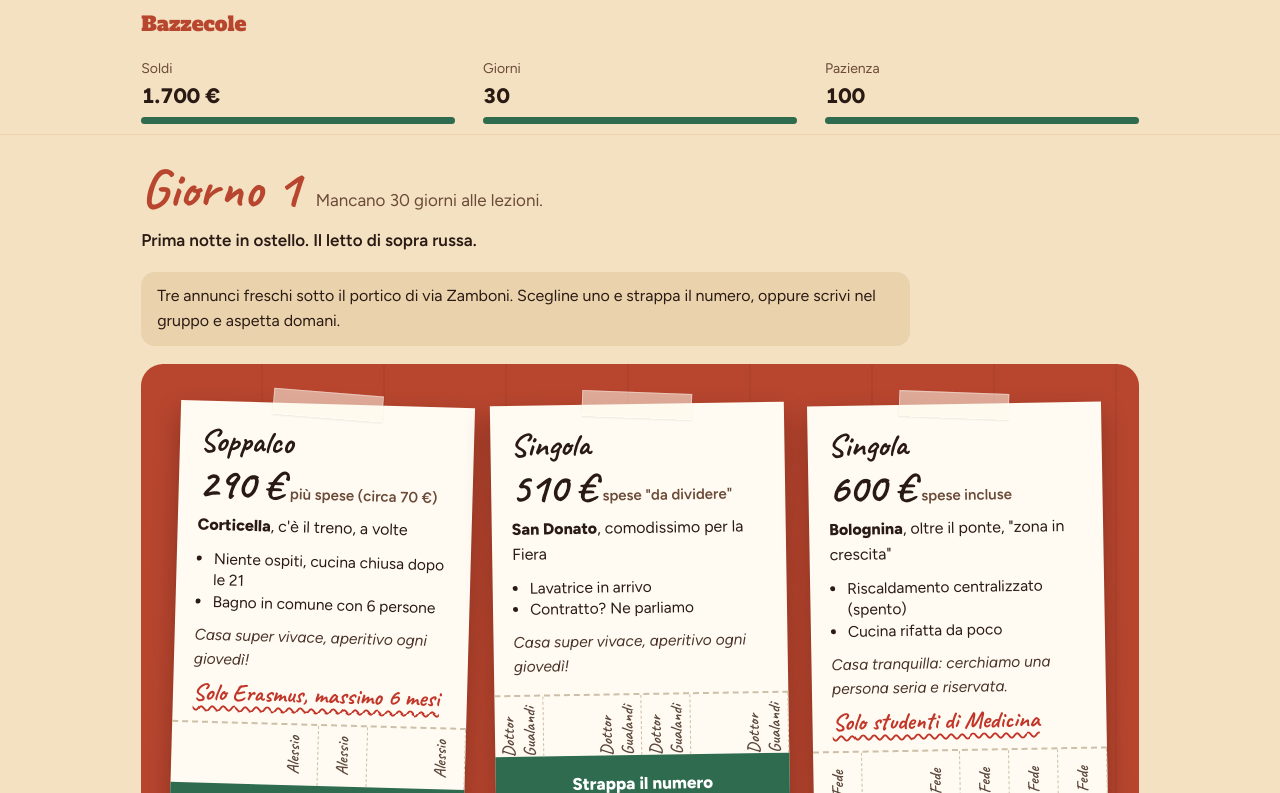
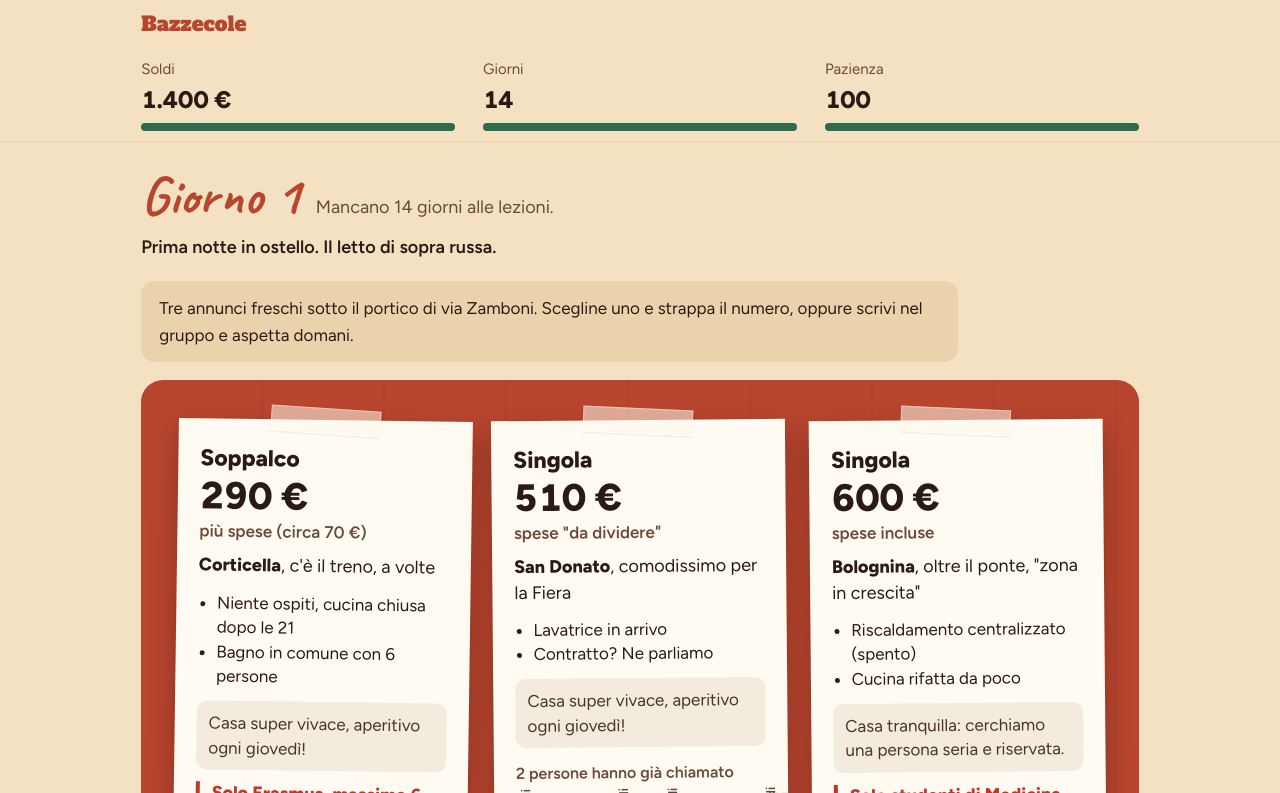
Before and after one commit to davidedivdev/bazzecole, a plain HTML site: page stanza/index.html in a window 1280 px wide. Both pictures are taken after a click on the button "Inizia a cercare". Shown: the top 793 px of the page. Drawn offline with Linux system fonts and the light colour scheme.

Commit message:
Stanza: due settimane di gioco e testi più grandi e leggibili
Co-Authored-By: Claude Opus 5.5 <noreply@anthropic.com>
Claude-Session: https://claude.ai/code/session_01FMyduUsgWzfSn1egDcu9mq

```diff
--- a/stanza/index.html
+++ b/stanza/index.html
@@ -28,7 +28,7 @@
  --bubble:light-dark(#EFE2CB,#3A2A20);--phone:light-dark(#FFFBF2,#1E1611)}
 :root[data-theme=light]{color-scheme:light}:root[data-theme=dark]{color-scheme:dark}
 *{box-sizing:border-box;min-width:0}
-body{margin:0;background:var(--wall);color:var(--ink);font:17px/1.55 Figtree,system-ui,sans-serif;overflow-x:clip}
+body{margin:0;background:var(--wall);color:var(--ink);font:18px/1.55 Figtree,system-ui,sans-serif;overflow-x:clip}
 section[hidden],[hidden]{display:none!important}
 .wrap{max-width:1100px;margin:0 auto;padding:0 max(4vw,16px)}
 .top{display:flex;justify-content:space-between;align-items:center;padding:14px 0}
@@ -37,7 +37,7 @@ h1,h2,.hand{font-family:Caveat,cursive;font-weight:700;line-height:1;margin:0;te
 p{margin:0}
 button{font:inherit;cursor:pointer}
 button:focus-visible,a:focus-visible,input:focus-visible{outline:3px solid var(--green);outline-offset:3px}
-.btn{border:0;border-radius:14px;background:var(--green);color:#fff;font-weight:800;font-size:18px;padding:15px 22px;min-height:54px;box-shadow:0 4px 0 var(--green2);transition:transform .15s ease-out,box-shadow .15s ease-out}
+.btn{border:0;border-radius:14px;background:var(--green);color:#fff;font-weight:800;font-size:19px;padding:16px 22px;min-height:56px;box-shadow:0 4px 0 var(--green2);transition:transform .15s ease-out,box-shadow .15s ease-out}
 .btn:hover{transform:translateY(-1px)}
 .btn:active{transform:translateY(3px);box-shadow:0 1px 0 var(--green2)}
 .btn.line{background:transparent;color:var(--ink);box-shadow:inset 0 0 0 2px var(--ink)}
@@ -61,8 +61,8 @@ button:focus-visible,a:focus-visible,input:focus-visible{outline:3px solid var(-
 .who{display:grid;grid-template-columns:repeat(auto-fit,minmax(min(100%,210px),1fr));gap:14px}
 .who label{position:relative;display:block;background:var(--wall2);border-radius:16px;padding:16px 16px 16px 50px;cursor:pointer;border:2px solid transparent;transition:border-color .15s ease-out}
 .who input{position:absolute;left:16px;top:19px;width:20px;height:20px;accent-color:var(--green);margin:0}
-.who b{display:block;font-size:18px}
-.who small{display:block;color:var(--soft);font-size:15px;margin-top:4px}
+.who b{display:block;font-size:19px}
+.who small{display:block;color:var(--soft);font-size:16px;margin-top:4px}
 .who label:has(input:checked){border-color:var(--green)}
 details{color:var(--soft)}
 summary{color:var(--ink);font-weight:600;cursor:pointer;min-height:44px;display:flex;align-items:center}
@@ -72,9 +72,9 @@ details ul{margin:0;padding-left:1.2em}details li{margin:6px 0}
 .hud{position:sticky;top:0;z-index:5;background:var(--wall);border-bottom:1px solid var(--wall2);padding:10px 0}
 .meters{display:grid;grid-template-columns:repeat(3,minmax(0,1fr));gap:clamp(10px,3vw,28px)}
 .m{position:relative}
-.m span{font-size:14px;color:var(--soft);display:block}
-.m b{font-size:clamp(17px,4vw,21px);font-variant-numeric:tabular-nums;white-space:nowrap}
-.m i{display:block;height:7px;border-radius:9px;background:var(--wall2);margin-top:5px;overflow:hidden}
+.m span{font-size:15px;color:var(--soft);display:block}
+.m b{font-size:clamp(20px,5vw,24px);font-variant-numeric:tabular-nums;white-space:nowrap}
+.m i{display:block;height:8px;border-radius:9px;background:var(--wall2);margin-top:5px;overflow:hidden}
 .m i s{display:block;height:100%;background:var(--green);transform-origin:left;transition:transform .3s ease-out}
 .m.low i s{background:var(--red)}
 .delta{position:absolute;right:0;top:-2px;font-weight:800;font-style:normal;font-size:15px;animation:up .45s ease-out forwards;pointer-events:none}
@@ -85,20 +85,22 @@ details ul{margin:0;padding-left:1.2em}details li{margin:6px 0}
 .day p{color:var(--soft)}
 .news{min-height:1.6em;margin:6px 0 18px;font-weight:600;transition:opacity .25s ease-out}
 .news.fade{opacity:0}
-.tip{background:var(--wall2);border-radius:14px;padding:12px 16px;font-size:16px;margin-bottom:18px;max-width:75ch}
+.tip{background:var(--wall2);border-radius:14px;padding:14px 18px;font-size:17px;margin-bottom:18px;max-width:75ch}
 .wall{background:var(--terra) repeating-linear-gradient(90deg,transparent 0 120px,rgba(0,0,0,.05) 120px 122px);border-radius:22px;padding:clamp(24px,4vw,40px) clamp(14px,3vw,34px)}
-.board{display:grid;grid-template-columns:repeat(auto-fit,minmax(min(100%,270px),1fr));gap:30px 24px;align-items:start}
-.ad{position:relative;background:var(--paper);color:var(--pink);padding:24px 20px 0;transform:rotate(var(--r,0deg));box-shadow:0 2px 0 rgba(0,0,0,.07),0 12px 26px rgba(40,10,0,.32);transition:transform .2s ease-out}
+.board{display:grid;grid-template-columns:repeat(auto-fit,minmax(min(100%,290px),1fr));gap:30px 24px;align-items:start}
+.ad{position:relative;background:var(--paper);color:var(--pink);padding:26px 22px 0;transform:rotate(var(--r,0deg));box-shadow:0 2px 0 rgba(0,0,0,.07),0 12px 26px rgba(40,10,0,.32);transition:transform .2s ease-out}
 .ad:hover{transform:rotate(var(--r,0deg)) translateY(-3px)}
-.ad .kind{font:700 32px/1 Caveat,cursive}
-.ad .price{font:700 42px/1 Caveat,cursive;margin-top:6px}
-.ad .price small{font:600 15px Figtree,sans-serif;color:#6B4A38;margin-left:6px}
-.ad .zone{font-size:16px;margin-top:8px}
-.ad ul{margin:10px 0 0;padding-left:1.1em;font-size:15.5px;line-height:1.4}
-.ad .vibe{font-style:italic;font-size:15.5px;margin-top:10px;color:#4A3329}
-.ad .req{font:700 24px/1.1 Caveat,cursive;color:var(--red);margin-top:8px;text-decoration:underline wavy;text-underline-offset:5px;text-decoration-thickness:1.5px}
-.ad .strips{margin:16px -20px 0;height:62px}
-.ad .tear{width:calc(100% + 40px);margin:0 -20px;border-radius:0;box-shadow:none;font-size:17px}
+.ad .kind{font:800 23px/1.15 Figtree,sans-serif}
+.ad .price{font:800 38px/1.05 Figtree,sans-serif;margin-top:6px;font-variant-numeric:tabular-nums}
+.ad .price small{display:block;font:600 17px Figtree,sans-serif;color:#6B4A38;margin-top:4px}
+.ad .zone{font-size:18px;margin-top:12px;line-height:1.4}
+.ad ul{margin:12px 0 0;padding-left:1.1em;font-size:17px;line-height:1.45}
+.ad .vibe{font-size:17px;margin-top:12px;color:#4A3329;line-height:1.45;padding:10px 12px;background:#F3EBDD;border-radius:10px}
+.ad .req{font:800 18px/1.3 Figtree,sans-serif;color:var(--red);margin-top:12px;padding-left:12px;border-left:4px solid var(--red)}
+.ad .calls{font-size:16px;font-weight:600;color:#6B4A38;margin-top:14px}
+.ad .strips{margin:8px -22px 0;height:46px}
+.ad .strips span{font:600 13px Figtree,sans-serif}
+.ad .tear{width:calc(100% + 44px);margin:0 -22px;border-radius:0;box-shadow:none;font-size:19px;min-height:60px}
 .ad .tear:active{transform:none}
 .actions{display:flex;flex-wrap:wrap;gap:12px;padding:24px 0 60px}
 .actions .btn{flex:1 1 240px}
@@ -109,22 +111,22 @@ details ul{margin:0;padding-left:1.2em}details li{margin:6px 0}
 .phone{width:min(100%,430px);height:min(86vh,720px);background:var(--phone);color:var(--ink);border-radius:28px;border:1px solid rgba(255,255,255,.35);box-shadow:0 30px 60px rgba(20,5,0,.45);display:flex;flex-direction:column;overflow:hidden;transform:translateY(24px);transition:transform .25s ease-out}
 .scene.on .phone{transform:none}
 .ph-head{padding:16px 20px;border-bottom:1px solid var(--bubble)}
-.ph-head b{display:block;font-size:18px}
-.ph-head span{font-size:14px;color:var(--soft)}
+.ph-head b{display:block;font-size:20px}
+.ph-head span{font-size:15px;color:var(--soft)}
 .msgs{flex:1;overflow-y:auto;padding:16px;display:flex;flex-direction:column;gap:8px}
-.b{max-width:84%;padding:10px 14px;border-radius:18px;font-size:16.5px;line-height:1.4;animation:pop .2s ease-out}
+.b{max-width:84%;padding:10px 14px;border-radius:18px;font-size:18px;line-height:1.45;animation:pop .2s ease-out}
 .b.them{background:var(--bubble);align-self:flex-start;border-bottom-left-radius:6px}
 .b.me{background:var(--green);color:#fff;align-self:flex-end;border-bottom-right-radius:6px}
 .b.typing{display:flex;gap:4px;padding:14px}
 .b.typing i{width:7px;height:7px;border-radius:50%;background:var(--soft);animation:dot .9s infinite}
 .b.typing i:nth-child(2){animation-delay:.15s}.b.typing i:nth-child(3){animation-delay:.3s}
-.sys{align-self:center;text-align:center;font-size:14.5px;color:var(--soft);font-style:italic;max-width:92%;padding:4px 0;animation:pop .2s ease-out}
+.sys{align-self:center;text-align:center;font-size:16px;color:var(--soft);font-style:italic;max-width:92%;padding:4px 0;animation:pop .2s ease-out}
 .sys.warn{color:var(--red);font-style:normal;font-weight:600}
 @keyframes pop{from{opacity:0;transform:translateY(6px)}to{opacity:1;transform:none}}
 @keyframes dot{0%,100%{opacity:.3}50%{opacity:1}}
 .choices{display:grid;gap:8px;padding:12px 16px 18px;border-top:1px solid var(--bubble)}
 .choices:empty{display:none}
-.choices button{border:0;border-radius:14px;background:var(--green);color:#fff;font-weight:600;font-size:16.5px;padding:12px 16px;min-height:48px;text-align:left;transition:transform .15s ease-out}
+.choices button{border:0;border-radius:14px;background:var(--green);color:#fff;font-weight:600;font-size:18px;padding:14px 18px;min-height:54px;text-align:left;transition:transform .15s ease-out}
 .choices button:active{transform:scale(.98)}
 .choices button.alt{background:transparent;color:var(--ink);box-shadow:inset 0 0 0 2px var(--soft)}
 
@@ -137,8 +139,8 @@ details ul{margin:0;padding-left:1.2em}details li{margin:6px 0}
 .end .lede{color:var(--soft)}
 .score{display:grid;grid-template-columns:repeat(auto-fit,minmax(min(100%,150px),1fr));gap:12px}
 .score div{background:var(--wall2);border-radius:14px;padding:14px 16px}
-.score span{display:block;font-size:14px;color:var(--soft)}
-.score b{font-size:24px;font-variant-numeric:tabular-nums}
+.score span{display:block;font-size:15px;color:var(--soft)}
+.score b{font-size:26px;font-variant-numeric:tabular-nums}
 .kept{max-width:340px}
 .endbtns{display:flex;flex-wrap:wrap;gap:12px}.endbtns>*{flex:1 1 200px;text-align:center;text-decoration:none}
 .toast{min-height:1.5em;font-weight:600}
@@ -179,16 +181,16 @@ footer{color:var(--soft);font-size:15px;padding:0 0 40px}footer a{color:inherit}
   </div>
 
   <div class="intro">
-    <p class="lede">Mancano 30 giorni all'inizio delle lezioni. Hai un budget, una notte in ostello che costa sempre di più e una pazienza limitata. Sotto i portici ti aspettano annunci, colloqui di gruppo e proprietari che vivono in Scozia.</p>
+    <p class="lede">Mancano due settimane all'inizio delle lezioni. Hai un budget, una notte in ostello che costa sempre di più e una pazienza limitata. Sotto i portici ti aspettano annunci, colloqui di gruppo e proprietari che vivono in Scozia.</p>
     <fieldset class="who" style="border:0;padding:0;margin:0" id="who"><legend class="hand" style="font-size:32px;margin-bottom:12px">Chi sei?</legend></fieldset>
     <button class="btn" id="start">Inizia a cercare</button>
     <details>
       <summary>Come si gioca</summary>
       <ul>
         <li>Ogni giorno sulla bacheca compaiono tre annunci. Puoi contattarne uno solo al giorno.</li>
-        <li>Le linguette già strappate dicono quanta gente ha già chiamato: più sono, più è facile trovarla già presa.</li>
+        <li>Ogni annuncio dice quante persone hanno già chiamato: più sono, più è facile trovarla già presa.</li>
         <li>Leggi i requisiti e lo stile della casa. Al colloquio con i coinquilini ti serviranno.</li>
-        <li>Per entrare servono un mese di caparra e il primo affitto. Ogni notte in ostello costa 32 €.</li>
+        <li>Per entrare servono un mese di caparra e il primo affitto. Ogni notte in ostello costa 35 €, e anche la visita a una stanza ti costa un giorno.</li>
         <li>Se un affare sembra troppo bello per essere vero, probabilmente lo è.</li>
       </ul>
     </details>
@@ -239,11 +241,11 @@ const esc=s=>String(s).replace(/[&<>"']/g,c=>({'&':'&amp;','<':'&lt;','>':'&gt;'
 const shuffle=a=>a.map(x=>[R(),x]).sort((p,q)=>p[0]-q[0]).map(p=>p[1]);
 function wpick(arr){let t=arr.reduce((s,x)=>s+(x.w||1),0)*R();for(const x of arr){t-=x.w||1;if(t<=0)return x}return arr[0]}
 
-const DAYS=30,NIGHT=32;
+const DAYS=14,NIGHT=35;
 const PROFILES=[
- {id:'matricola',n:'Matricola fuorisede',d:'1.700 € dei tuoi genitori e una pazienza infinita, per ora.',money:1700,pat:100,tags:['studente']},
- {id:'erasmus',n:'Studente Erasmus',d:'2.100 € e tanto entusiasmo. I proprietari però parlano solo bolognese.',money:2100,pat:85,tags:['studente','erasmus']},
- {id:'lavoro',n:'Lavoratore precario',d:'2.400 €, contratto di sei mesi rinnovabile, forse. Pazienza già bassina.',money:2400,pat:70,tags:['lavoratore']}];
+ {id:'matricola',n:'Matricola fuorisede',d:'1.400 € dei tuoi genitori e una pazienza infinita, per ora.',money:1400,pat:100,tags:['studente']},
+ {id:'erasmus',n:'Studente Erasmus',d:'1.800 € e tanto entusiasmo. I proprietari però parlano solo bolognese.',money:1800,pat:85,tags:['studente','erasmus']},
+ {id:'lavoro',n:'Lavoratore precario',d:'2.100 €, contratto di sei mesi rinnovabile, forse. Pazienza già bassina.',money:2100,pat:70,tags:['lavoratore']}];
 const TYPES=[{n:'Singola',base:520,w:5},{n:'Posto letto in doppia',base:330,w:3},{n:'Monolocale',base:760,w:1},{n:'"Singola"',base:470,w:2,fake:true},{n:'Soppalco',base:390,w:1,q:-6}];
 const ZONES=[
  {n:'Zona universitaria',f:1.15,d:'a due passi da via Zamboni'},{n:'Santo Stefano',f:1.3,d:'il centro delle cartoline'},
@@ -292,7 +294,7 @@ function newGame(p){
 function hud(){
   const set=(id,val,ratio,low)=>{const m=$(id);m.querySelector('b').textContent=val;m.querySelector('s').style.transform=`scaleX(${clamp(ratio,0,1)})`;m.classList.toggle('low',low)};
   set('m-money',eur(S.money),S.money/S.start,S.money<800);
-  set('m-days',S.days,S.days/DAYS,S.days<=5);
+  set('m-days',S.days,S.days/DAYS,S.days<=3);
   set('m-pat',Math.round(S.pat),S.pat/100,S.pat<=25);
   const d=DAYS-S.days+1;
   $('dayt').textContent='Giorno '+d;
@@ -342,7 +344,7 @@ function gen(good){
   const a=expected/(price+spese.c*.6);
   const torn=scam?5:good?0:clamp(Math.round((a-.75)*9+R()*2),0,5);
   return{type,zone,expected,price,spese,vibe,req,qs,scam,good,name:pick(NAMES),torn,
-    pTaken:good?.04:clamp(.1+(a-.9)*.9+torn*.05,.08,.72),q:qs.reduce((s,x)=>s+x[1],0)+(type.q||0),r:(R()*4-2).toFixed(1)};
+    pTaken:good?.04:clamp(.1+(a-.9)*.9+torn*.05,.08,.72),q:qs.reduce((s,x)=>s+x[1],0)+(type.q||0),r:(R()*2-1).toFixed(1)};
 }
 function adHTML(ad,i,static_){
   const gone=[1,4,0,3,5,2].slice(0,ad.torn);
@@ -356,7 +358,8 @@ function adHTML(ad,i,static_){
     <ul>${notes.map(n=>`<li>${esc(n)}</li>`).join('')}</ul>
     <p class="vibe">${esc(VIBES[ad.vibe])}</p>
     ${ad.req?`<p class="req">${esc(ad.req.t)}</p>`:''}
-    <div class="strips" aria-label="${ad.torn} linguette già strappate su 6">${strips}</div>
+    <p class="calls">${ad.torn?`${ad.torn} ${ad.torn===1?'persona ha':'persone hanno'} già chiamato`:'Nessuno ha ancora chiamato'}</p>
+    <div class="strips" aria-hidden="true">${strips}</div>
     ${static_?'':`<button class="btn tear" data-i="${i}">Strappa il numero</button>`}
   </article>`;
 }
@@ -383,7 +386,7 @@ const msgs=$('msgs'),choices=$('choices'),scene=$('scene');
 let lastFocus=null;
 function open(t,s){lastFocus=document.activeElement;$('who-t').textContent=t;$('who-s').textContent=s;msgs.innerHTML='';choices.innerHTML='';scene.hidden=false;requestAnimationFrame(()=>scene.classList.add('on'))}
 const down=()=>{msgs.scrollTop=msgs.scrollHeight};
-async function them(t){const d=document.createElement('div');d.className='b them typing';d.innerHTML='<i></i><i></i><i></i>';msgs.append(d);down();await wait(450+Math.min(t.length*10,650));d.className='b them';d.textContent=t;down()}
+async function them(t){const d=document.createElement('div');d.className='b them typing';d.innerHTML='<i></i><i></i><i></i>';msgs.append(d);down();await wait(380+Math.min(t.length*7,480));d.className='b them';d.textContent=t;down()}
 async function me(t){const d=document.createElement('div');d.className='b me';d.textContent=t;msgs.append(d);down();await wait(250)}
 async function sys(t,warn){await wait(350);const d=document.createElement('div');d.className='sys'+(warn?' warn':'');d.textContent=t;msgs.append(d);down()}
 function ask(opts){return new Promise(res=>{
@@ -451,7 +454,7 @@ async function scam(ad){
 }
 async function groupPost(){
   open('Cerco stanza Bologna','12.403 membri, 12.402 cercano stanza');
-  await me(`Ciao a tutti! ${S.p.n}, cerco singola o posto letto, max ${S.p.money>2000?600:500} €. Persona tranquilla e pulita, referenze disponibili.`);
+  await me(`Ciao a tutti! ${S.p.n}, cerco singola o posto letto, max ${S.p.money>1700?600:500} €. Persona tranquilla e pulita, referenze disponibili.`);
   for(const t of shuffle(GROUP).slice(0,2))await them(t);
   if(R()<.35){await them('Ciao! Si libera una singola a Cirenaica, 480 € spese incluse. Domani la attacco in bacheca: arriva per primo.');S.lead=true;await sys('Domani in bacheca ci sarà un annuncio buono. Forse.')}
   else{await sys('Nessun altro messaggio utile. Solo un meme sui prezzi.');change('pat',-3)}
@@ -472,7 +475,7 @@ function endFail(k){
 }
 function endFound(){
   const {ad,q,extra,fee}=S.found;show('end');
-  const score=Math.round(clamp(58+(ad.expected-ad.price)/5+q+S.days*.6-(fee?8:0)-extra/12,0,100));
+  const score=Math.round(clamp(58+(ad.expected-ad.price)/5+q+S.days*1.2-(fee?8:0)-extra/12,0,100));
   const title=score>=80?'Leggenda dei portici':score>=60?'Sopravvissuto':score>=40?'Hai vinto, più o meno':'Almeno hai un tetto';
   const line={ 'Leggenda dei portici':'Prezzo onesto, zona giusta, coinquilini normali. Non dirlo a nessuno o te la portano via.',
    'Sopravvissuto':'Non è la casa dei sogni, ma ha una porta che si chiude. A Bologna è già tanto.',
```
